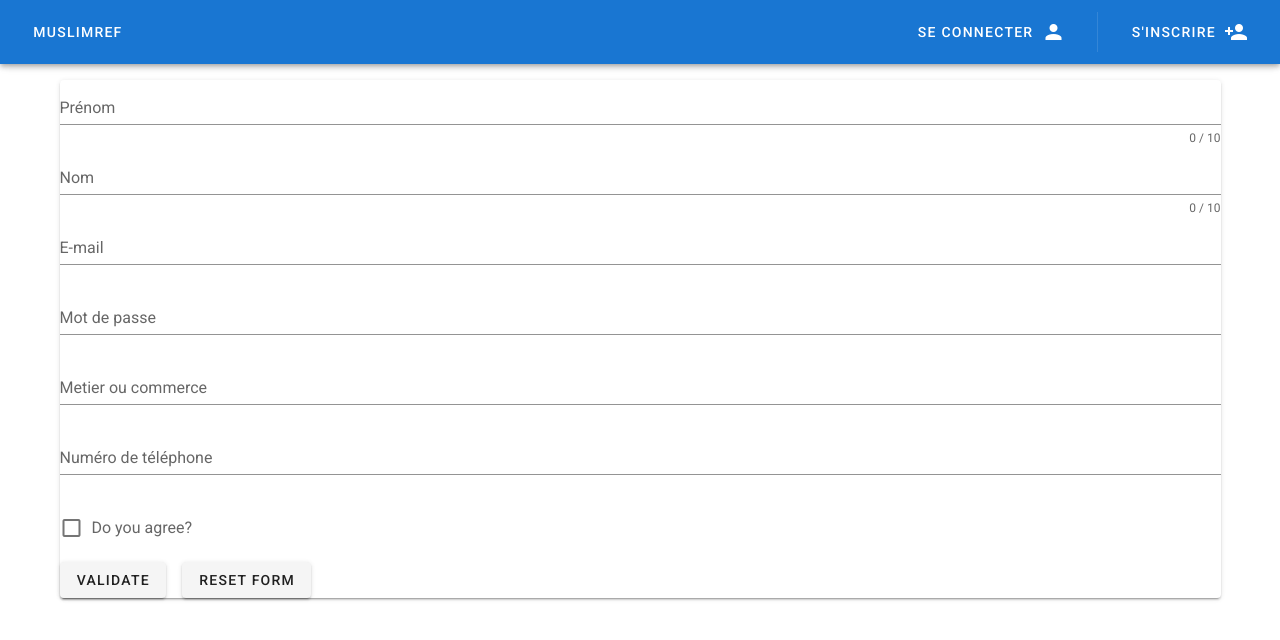
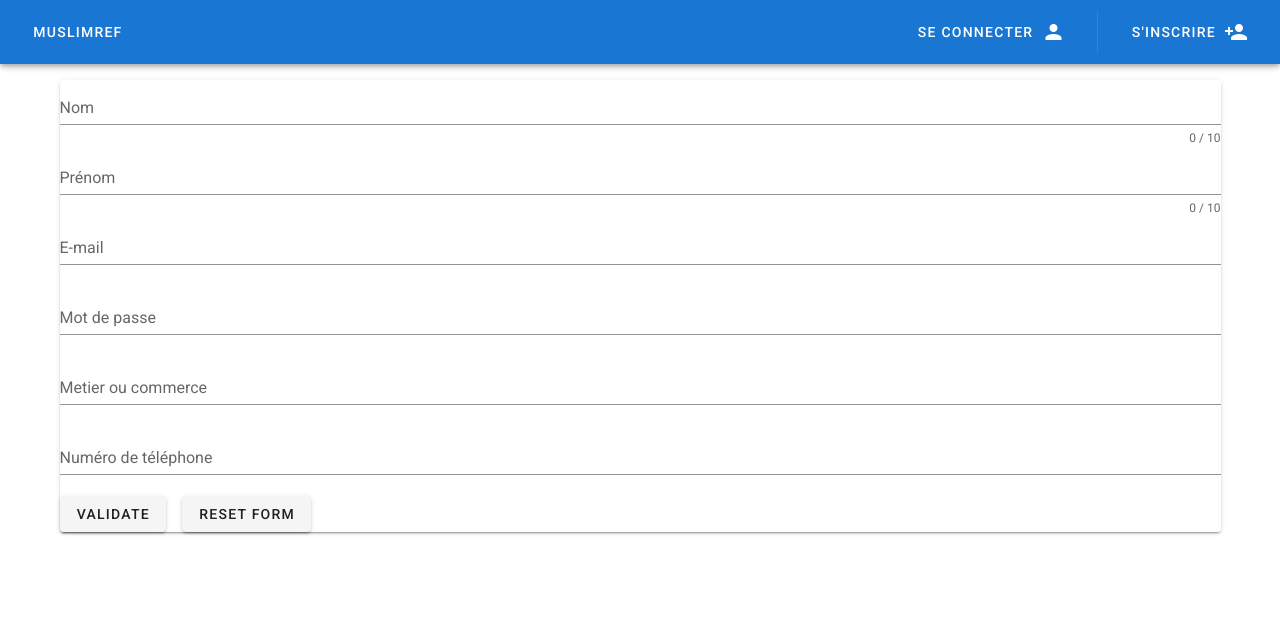
Before and after one commit to bouboudev/muslimref, a Vue app: page /signup in a window 1280 px wide. Shown: the top 640 px of the page. Built offline with nearby package versions, Linux system fonts and the light colour scheme.

Commit message:
update sign up form

```diff
--- a/src/components/SignUpForm.vue
+++ b/src/components/SignUpForm.vue
@@ -9,17 +9,17 @@
                         lazy-validation
                     >
                         <v-text-field
+                            v-model="lastName"
+                            :counter="10"
+                            :rules="nameRules"
+                            label="Nom"
+                            required
+                        ></v-text-field>
+                        <v-text-field
                             v-model="firstName"
                             :counter="10"
                             :rules="nameRules"
                             label="Prénom"
-                            required
-                        ></v-text-field>
-                        <v-text-field
-                            v-model="lastName"
-                            :counter="10"
-                            :rules="nameRules"
-                            label="Nom"
                             required
                         ></v-text-field>
 
@@ -32,6 +32,7 @@
                         <!-- mot de passe -->
                         <v-text-field
                             v-model="password"
+                            type="password"
                             :rules="passwordRules"
                             label="Mot de passe"
                             required
@@ -50,16 +51,8 @@
                             required
                         ></v-text-field>
 
-                        <v-checkbox
-                            v-model="checkbox"
-                            :rules="[(v) => !!v || 'You must agree to continue!']"
-                            label="Do you agree?"
-                            required
-                        ></v-checkbox>
-
                         <v-btn
                             :disabled="!valid"
-
                             class="mr-4"
                             @click="validate"
                         >
@@ -67,7 +60,6 @@
                         </v-btn>
 
                         <v-btn
-
                             class="mr-4"
                             @click="reset"
                         >
@@ -88,7 +80,10 @@
             jobRules: [(v) => !!v || 'Job is required', (v) => (v && v.length <= 10) || 'Job must be less than 10 characters'],
             emailRules: [(v) => !!v || 'E-mail is required', (v) => /.+@.+\..+/.test(v) || 'E-mail must be valid'],
             numberRules: [(v) => !!v || 'Number is required', (v) => (v && v.length <= 10) || 'Number must be less than 10 characters'],
-            passwordRules: [(v) => !!v || 'Password is required', (v) => (v && v.length <= 10) || 'Password must be less than 10 characters'],
+            passwordRules: [
+                (v) => !!v || 'Password is required',
+                (v) => (v && v.length <= 10) || 'Password must be less than 10 characters',
+            ],
             email: '',
             checkbox: false,
             firstName: '',
```
